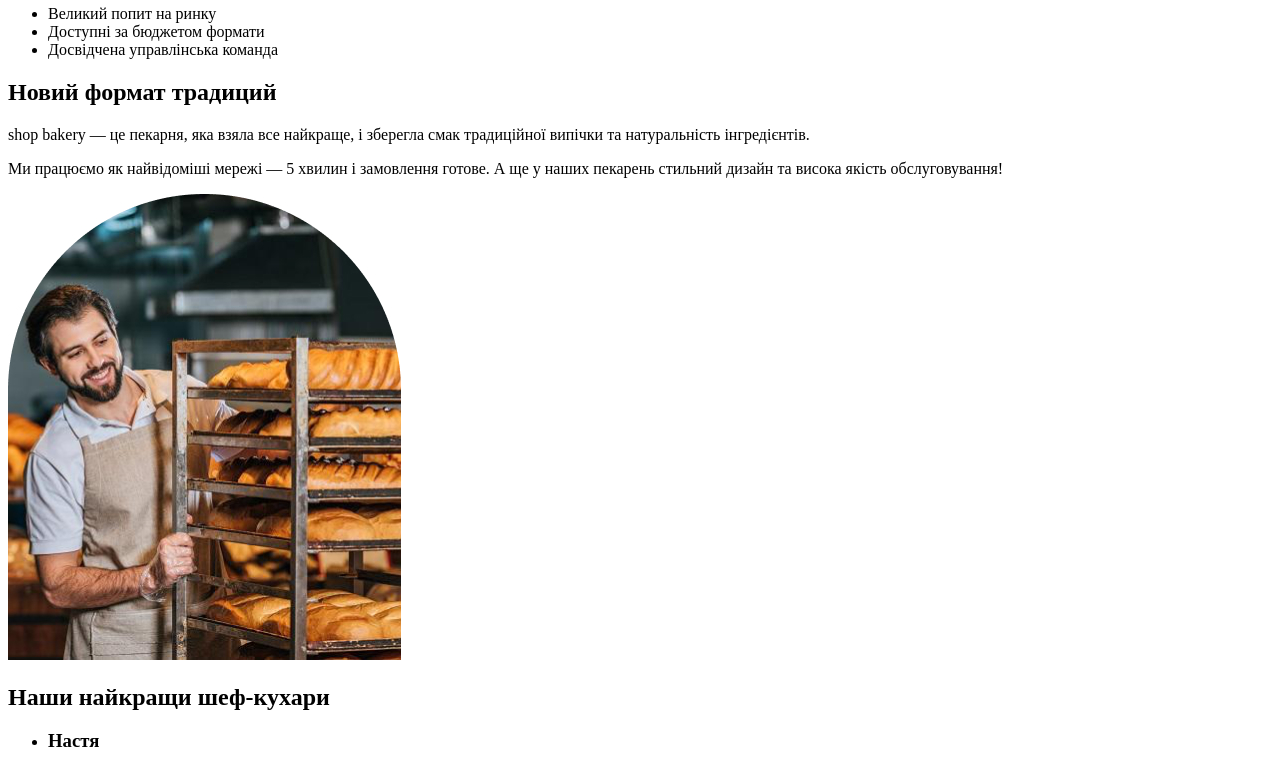
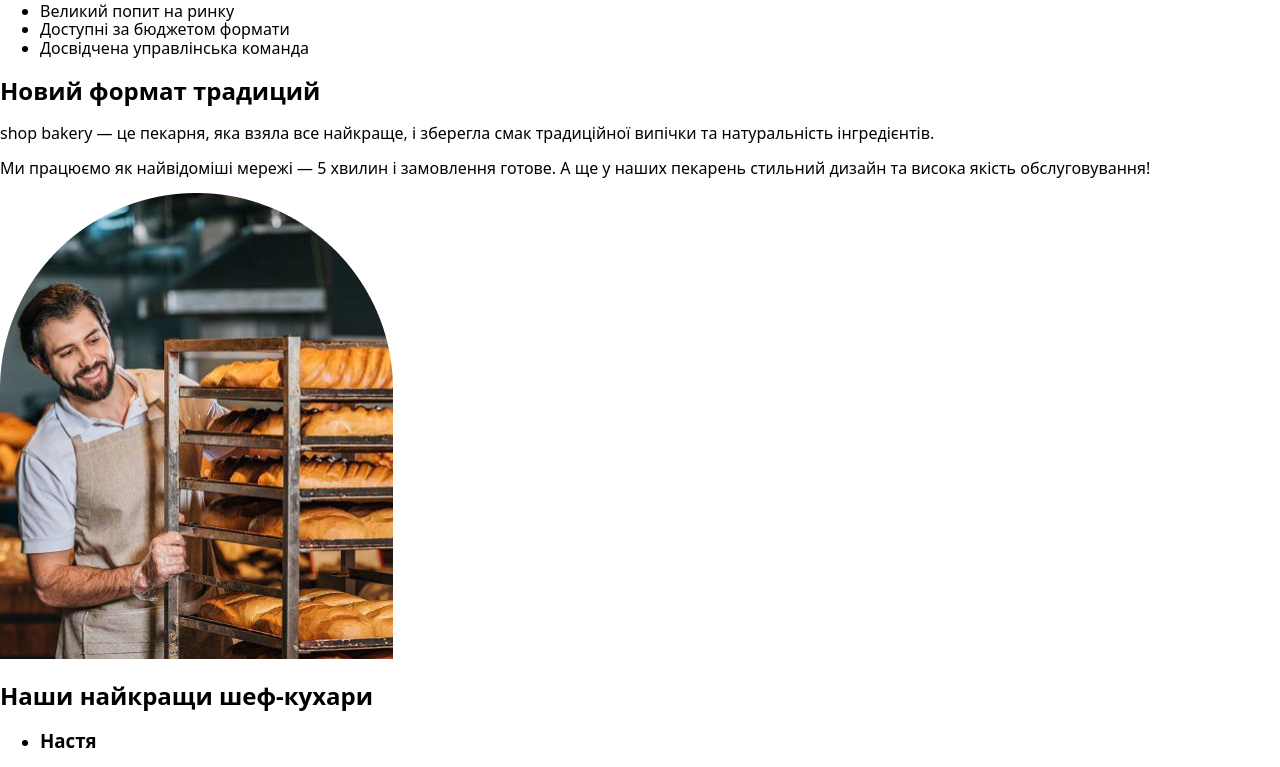
Before and after one commit to Vadimeks/genius, a plain HTML site: page index.html in a window 1280 px wide. Shown: the part 245-1012 px from the top of the page. Drawn offline with nearby package versions, Linux system fonts and the light colour scheme.

Commit message:
add base/reset/container styles

```diff
--- a/index.html
+++ b/index.html
@@ -5,6 +5,14 @@
     <meta charset="UTF-8">
     <meta name="viewport" content="width=device-width, initial-scale=1.0">
     <title>Сучасна пекарня</title>
+    <link rel="stylesheet" href="https://cdnjs.cloudflare.com/ajax/libs/modern-normalize/3.0.1/modern-normalize.min.css"
+    integrity="sha512-q6WgHqiHlKyOqslT/lgBgodhd03Wp4BEqKeW6nNtlOY4quzyG3VoQKFrieaCeSnuVseNKRGpGeDU3qPmabCANg=="
+    crossorigin="anonymous" referrerpolicy="no-referrer" />
+
+    <link rel="preconnect" href="https://fonts.googleapis.com">
+    <link rel="preconnect" href="https://fonts.gstatic.com" crossorigin>
+    <link href="https://fonts.googleapis.com/css2?family=Poppins:wght@300;400;500;600;700;800;900&display=swap" rel="stylesheet">
+<link rel="stylesheet" href="./css/styles.css">
 </head>
 
 <body>
@@ -23,13 +31,14 @@
     <main>
         <section>
             <h1>Сучасна пекарня</h1>
-        </section>
-        <section>
             <ul>
                 <li>Великий попит на ринку</li>
                 <li>Доступні за бюджетом формати</li>
                 <li>Досвідчена управлінська команда</li>
             </ul>
+        </section>
+        <section>
+
             <h2>Новий формат традиций</h2>
             <p><span>shop bakery</span> — це пекарня, яка взяла все найкраще, і зберегла смак традиційної випічки та
                 натуральність інгредієнтів.</p>
```
